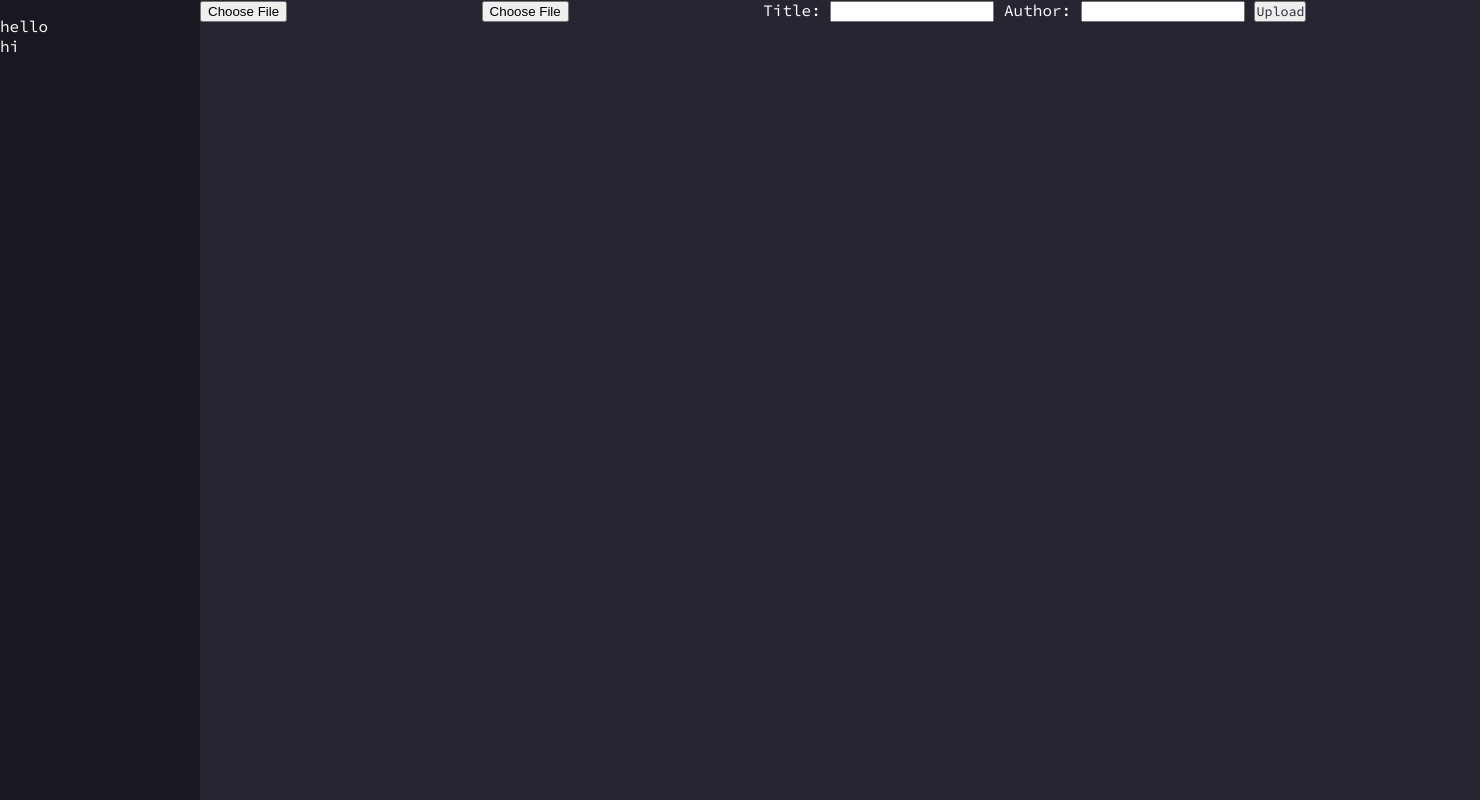
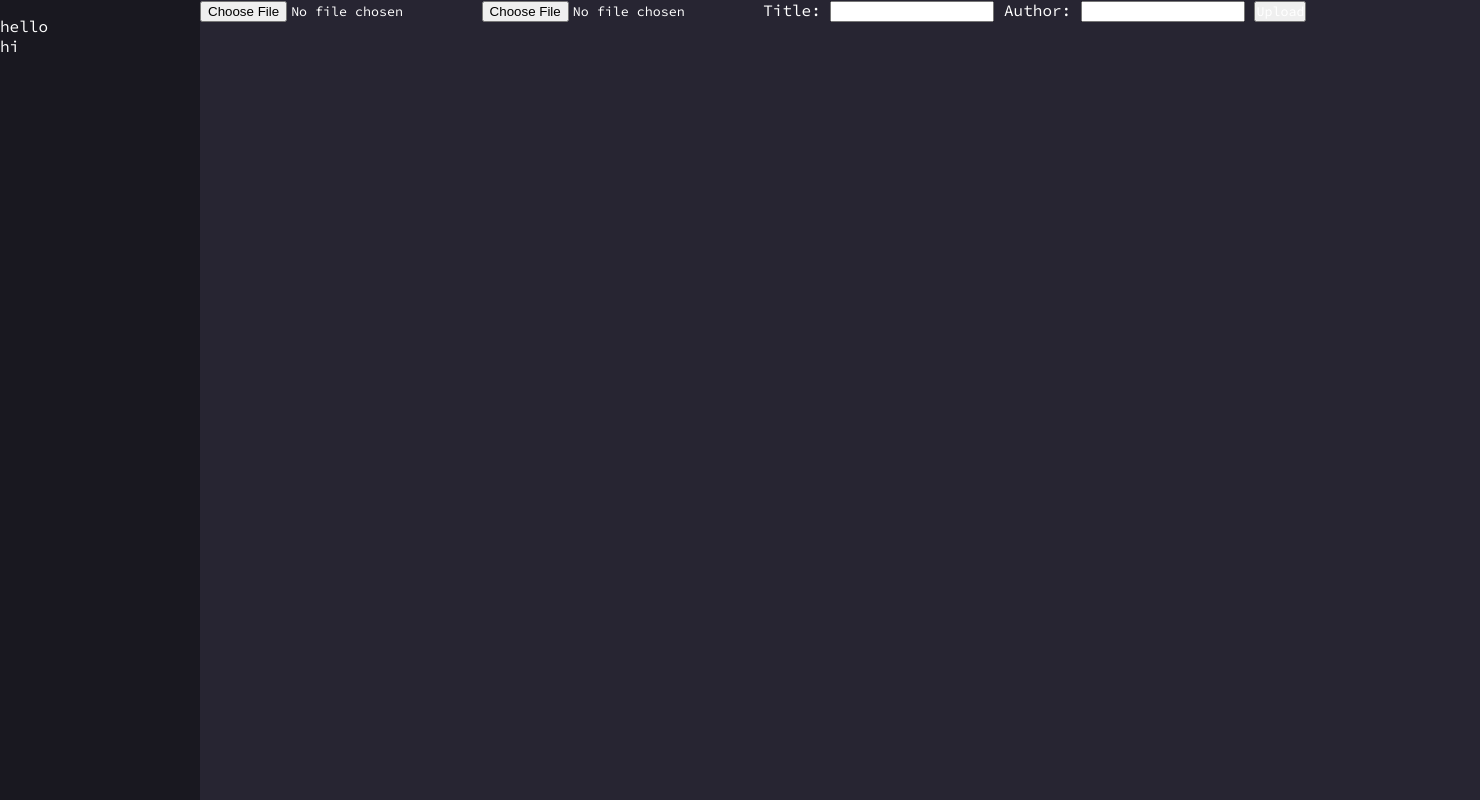
Before and after one commit to andrewchu16/dubeTube, a Flask app: page /upload in a window 1480 px wide; the page is wider, and only the part inside the window is pictured. Shown: the part 80-880 px from the top of that part. Run offline with Flask 2, Linux system fonts and the light colour scheme.

Commit message:
fixed invisible text

```diff
--- a/static/css/style.css
+++ b/static/css/style.css
@@ -21,7 +21,7 @@ body {
     display: grid;
 }
 
-input, button {
+input[type=text], button {
     color: var(--htv-dark-purple);
 }
 
```
